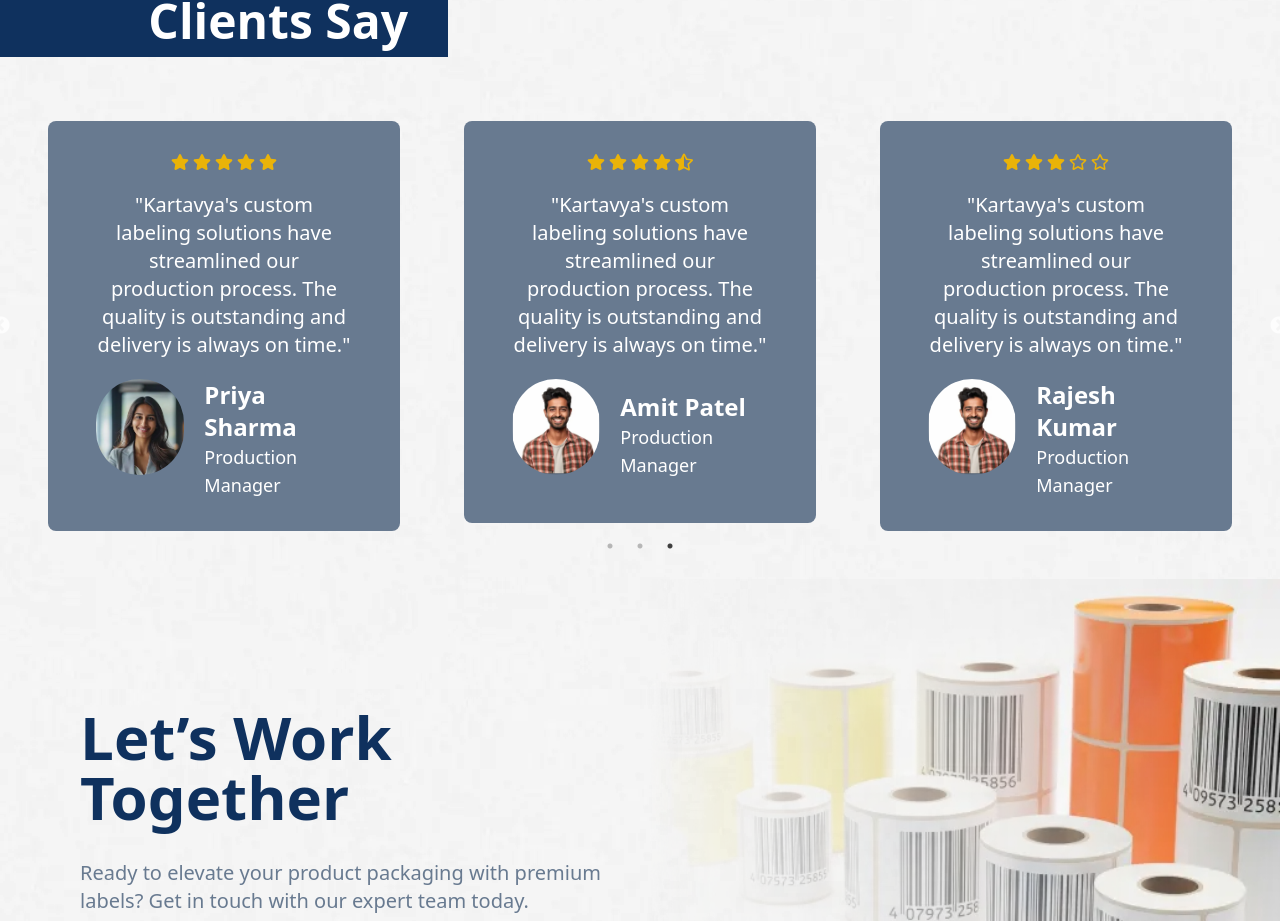
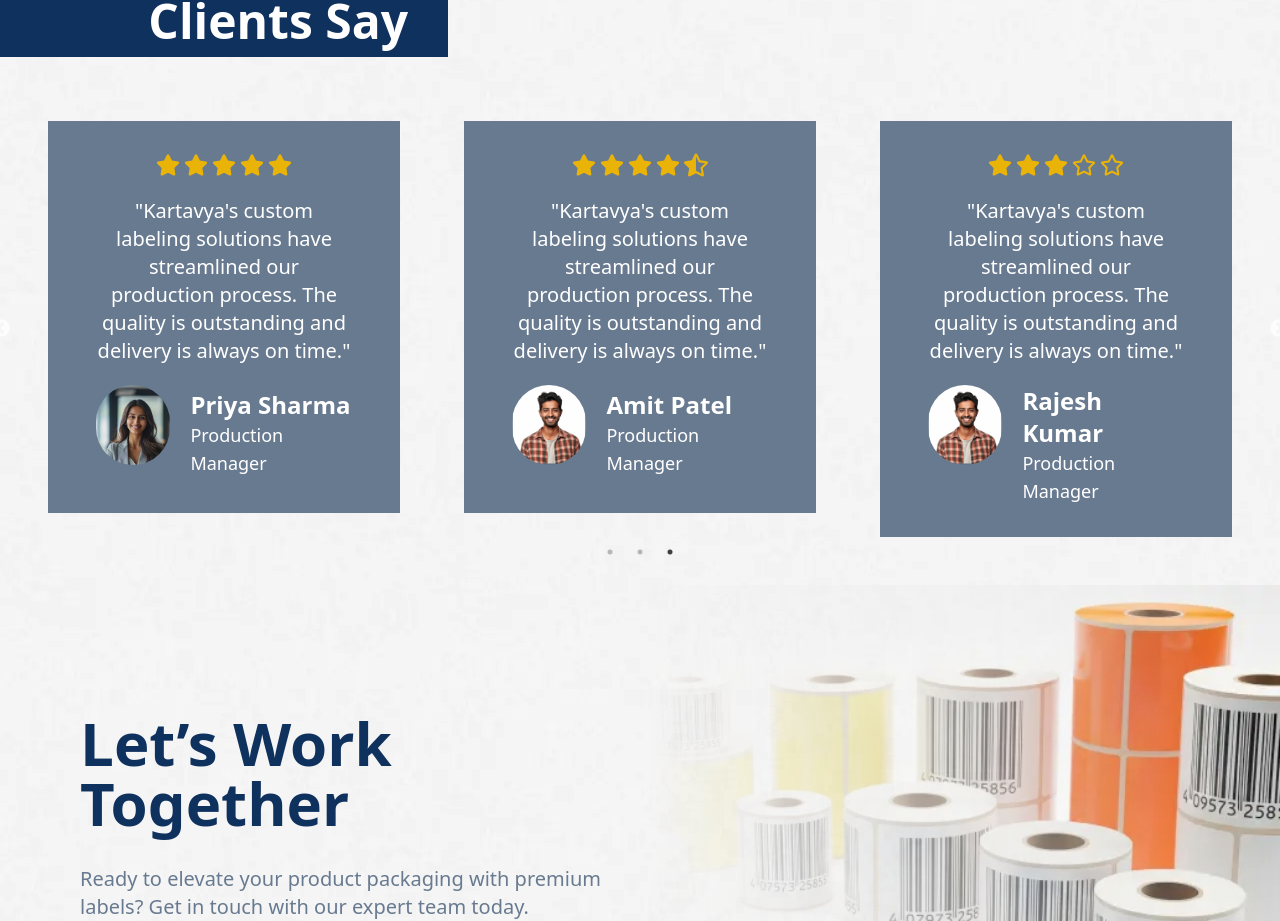
Before and after one commit to vernoxy2/kartavya, a React (Vite) app: page / in a window 1280 px wide. Shown: the part 5199-6120 px from the top of the page. Built offline with nearby package versions, Linux system fonts and the light colour scheme.

Commit message:
about page ready

```diff
--- a/src/Pages/Home/Clients.jsx
+++ b/src/Pages/Home/Clients.jsx
@@ -96,8 +96,8 @@ const Clients = () => {
         <Slider {...settings}>
           {ClientSList.map((client) => (
             <div data-aos="fade" key={client.id} className="px-8 md:px-4 lg:px-8">
-              <div className="flex flex-col space-y-3 sm:space-y-5 justify-center items-center text-center group bg-secondary p-12 py-8 text-white hover:bg-primary duration-300 rounded-lg h-full">
-                <div className="flex gap-1 text-lg">
+              <div className="flex flex-col space-y-3 sm:space-y-5 justify-center items-center text-center group bg-secondary p-12 py-8 text-white hover:bg-primary duration-300 h-full">
+                <div className="flex gap-1 text-2xl ">
                   {renderStars(client.rate)}
                 </div>
                 <p className="text-base md:text-xl">"{client.review}"</p>
@@ -105,7 +105,7 @@ const Clients = () => {
                   <img
                     src={client.image}
                     alt={client.name}
-                    className="w-24 h-24 object-cover rounded-full mb-4"
+                    className="w-20 h-20 object-cnover rounded-full mb-4"
                   />
                   <div className="my-auto text-start">
                     <h1 className="text-xl md:text-2xl font-semibold">
```
Also changed, not shown: src/assets/ProductsImgs/FreeImg.png (added), src/assets/ProductsImgs/FreeImg.webp.
